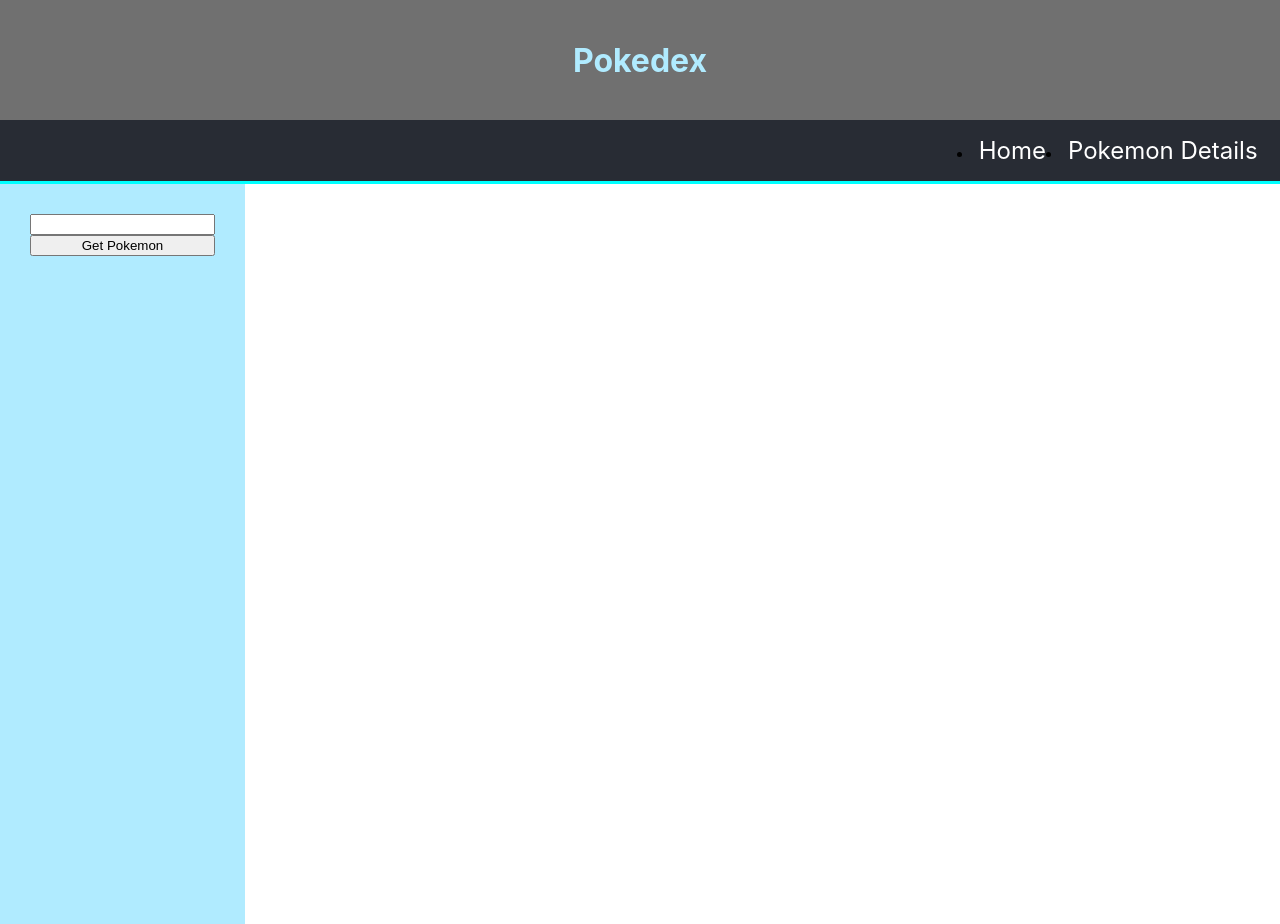
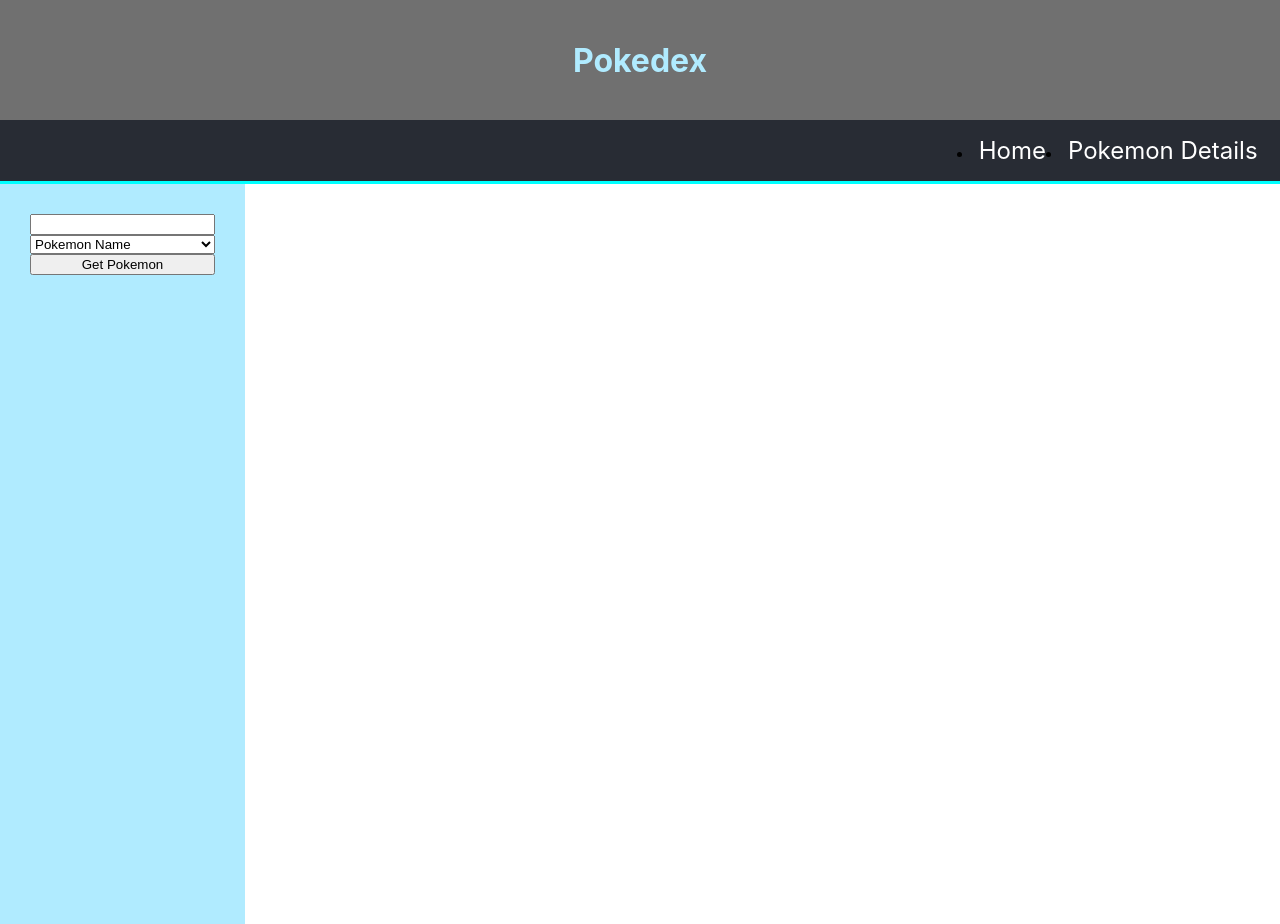
Before and after one commit to katiepdx/pokedex-lab-03, a React (Create React App) app: page / in a window 1280 px wide. Built offline with nearby package versions, Linux system fonts and the light colour scheme.

Commit message:
add searchFilter

```diff
--- a/src/SearchBar.js
+++ b/src/SearchBar.js
@@ -7,15 +7,16 @@
     state = {
         userSearch: '',
         isLoading: false, //set to false and update when data is loading
-        pokemonStats: []
+        pokemonStats: [],
+        searchFilter: 'pokemon'
     }
 
     handleClick = async () => {
         //get API data
         //now loading, so change state to true
         this.setState({ isLoading: true })
-        //get the data from the API using link - finds userSearch
-        const pokemonData = await request.get(`https://alchemy-pokedex.herokuapp.com/api/pokedex?pokemon=${this.state.userSearch}`)
+        //get the data from the API using link - finds userSearch using the searchFilter category
+        const pokemonData = await request.get(`https://alchemy-pokedex.herokuapp.com/api/pokedex?${this.state.searchFilter}=${this.state.userSearch}`)
 
         //update state
         console.log(this.state.pokemonStats)
@@ -24,9 +25,13 @@
         pokemonStats: pokemonData.body.results,
         //update isLoading to false now that data is here
         isLoading: false
-    })
+        })
+    }
+    handleSearchFilter = (e) => {
+        this.setState({ searchFilter: e.target.value });
+    }
 
-  }
+
     render() {
         return (
             <div className="App">
@@ -35,6 +40,13 @@
                         <div className="searchBar">
                         {/* When user types into searchBar, update the search in state to the value of input */}
                         <input onChange={(e) => this.setState({ userSearch: e.target.value })} type="text"></input>
+
+                        {/* searchFilter dropdown */}
+                        <select onChange={this.handleSearchFilter}>
+                            <option value="pokemon">Pokemon Name</option>
+                            <option value="type">Type</option>
+                            <option value="speed">Speed</option>
+                        </select>
 
                         {/* When button is clicked, use handleClick function to get the Pokemon */}
                         <button onClick={this.handleClick}>Get Pokemon</button>
```
